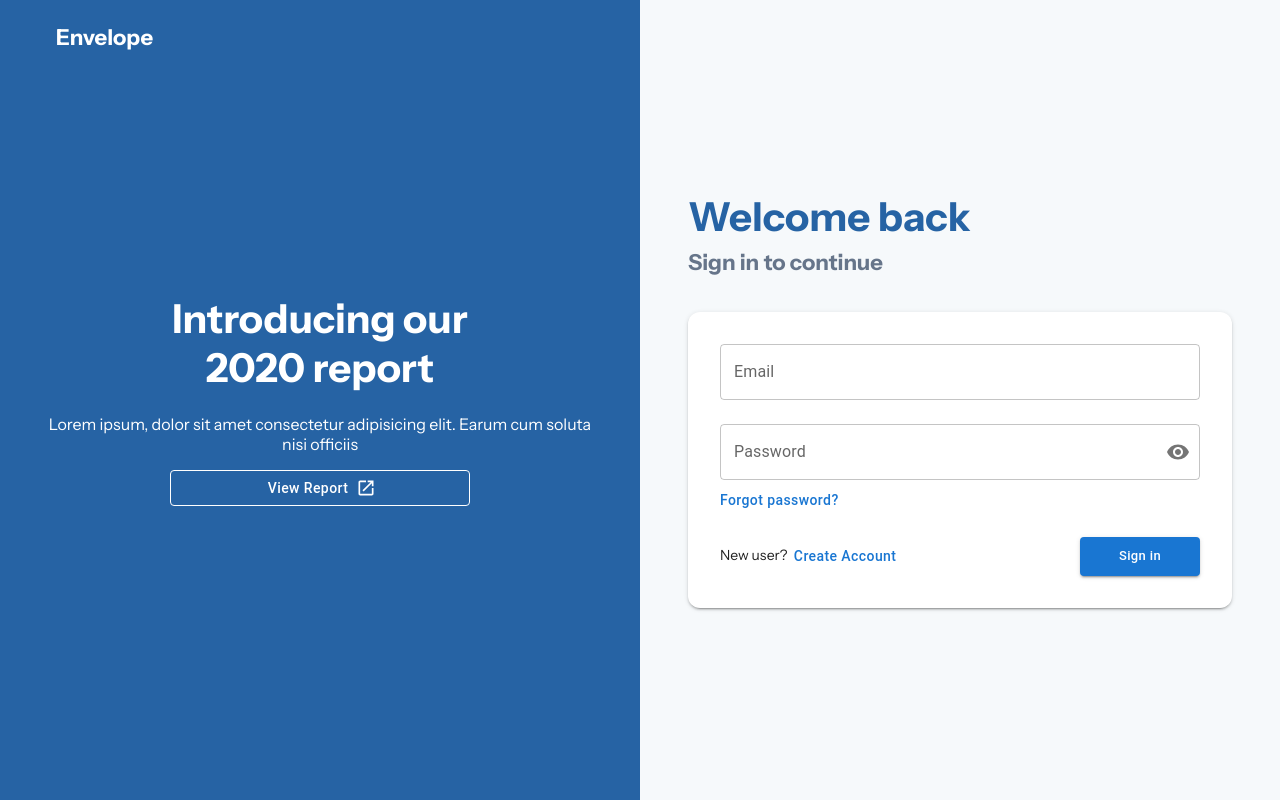
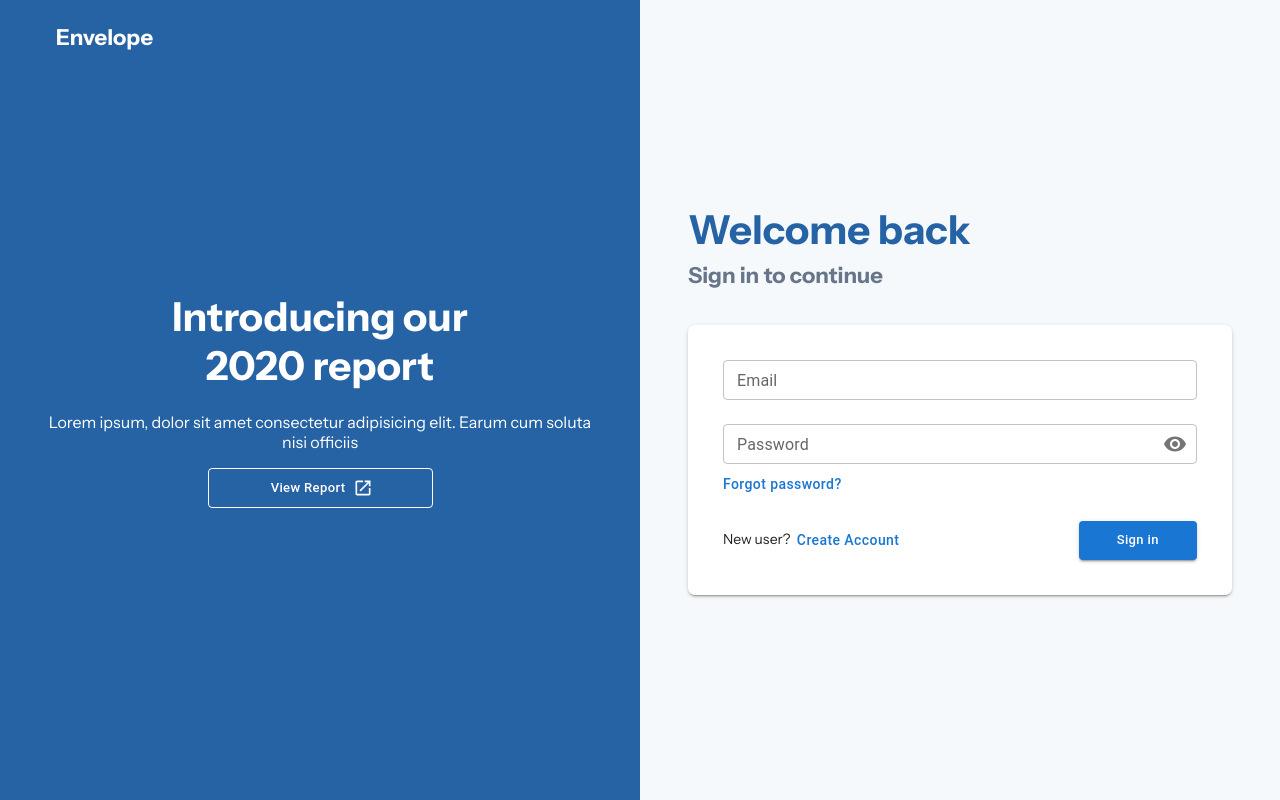
Before and after one commit to anshry/ZOG-FrontEnd-Test, a React (Vite) app: page / in a window 1280 px wide. Built offline with nearby package versions, Linux system fonts and the light colour scheme.

Commit message:
Improve responsitivity and cleaning unused imports

```diff
--- a/src/components/login/login.tsx
+++ b/src/components/login/login.tsx
@@ -1,39 +1,31 @@
-import React from 'react';
-import {
-  Box,
-  Button,
-  FormControl,
-  Grid,
-  IconButton,
-  InputAdornment,
-  InputLabel,
-  OutlinedInput,
-  Paper,
-  Stack,
-} from '@mui/material';
-import { useMutation, useQueryClient } from 'react-query';
-import Visibility from '@mui/icons-material/Visibility';
-import VisibilityOff from '@mui/icons-material/VisibilityOff';
+import { Grid } from '@mui/material';
 import LoginForm from './loginForm';
 import LoginContent from './loginContent';
 
 export default function Login() {
   return (
-    <Box sx={{ width: '100%', height: '100vh' }}>
     <Grid
       container
       alignItems={'center'}
       justifyContent={'center'}
-        height={'100%'}
+      height={{ md: '100vh', xs: '100%' }}
+      minHeight={{ xs: '100vh', md: 'unset' }}
       padding={0}
+      direction={{ xs: 'column', md: 'row' }}
     >
-        <Grid item xs={6} alignItems={'center'} height={'100%'}>
+      <Grid item xs={12} md={6} alignItems={'center'} height={'100%'}>
         <LoginContent />
       </Grid>
-        <Grid item xs={6} alignItems={'center'} height={'100%'}>
+      <Grid
+        item
+        xs={12}
+        md={6}
+        alignItems={'center'}
+        height={'100%'}
+        sx={{ flexGrow: 1 }}
+      >
         <LoginForm />
       </Grid>
     </Grid>
-    </Box>
   );
 }
--- a/src/components/login/loginContent.tsx
+++ b/src/components/login/loginContent.tsx
@@ -1,6 +1,5 @@
 import { Box, Button, Grid } from '@mui/material';
 import { OpenInNew } from '@mui/icons-material';
-import React from 'react';
 
 export default function LoginContent() {
   return (
@@ -8,40 +7,23 @@ export default function LoginContent() {
       sx={{
         alignItems: 'center',
         display: 'flex',
-        padding: '3rem',
         backgroundColor: '#2663a4',
         height: '100%',
         position: 'relative',
       }}
+      padding={{ xs: '1rem 1rem 5rem', md: '3rem' }}
     >
-      <h5
-        style={{
-          color: 'white',
-          position: 'absolute',
-          top: '1.5rem',
-          left: '3.5rem',
-          fontSize: 22,
-        }}
-      >
-        Envelope
-      </h5>
+      <h5 className="brand">Envelope</h5>
       <Grid container justifyContent="center" alignItems="center">
         <Grid item xs={12} marginBottom={2}>
-          <h1
-            style={{
-              textAlign: 'center',
-              color: 'white',
-              fontSize: '2.5rem',
-              marginBottom: 6,
-            }}
-          >
+          <h1 className="content-title">
             Introducing our
             <br />
             2020 report
           </h1>
         </Grid>
         <Grid item xs={12} marginBottom={2}>
-          <p style={{ textAlign: 'center', color: 'white' }}>
+          <p className="top-content">
             Lorem ipsum, dolor sit amet consectetur adipisicing elit. Earum cum
             soluta nisi officiis
           </p>
@@ -50,12 +32,11 @@ export default function LoginContent() {
           <Button
             variant="outlined"
             endIcon={<OpenInNew fontSize="small" />}
+            className="btn-small"
             sx={{
               textTransform: 'none',
               color: 'white',
               borderColor: 'white',
-              width: '55%',
-              maxWidth: '60%',
             }}
           >
             View Report
--- a/src/components/login/loginForm.tsx
+++ b/src/components/login/loginForm.tsx
@@ -38,35 +38,27 @@ export default function LoginForm({}: Props) {
       sx={{
         alignItems: 'center',
         display: 'flex',
-        padding: '3rem',
-        backgroundColor: '#f6f9fb',
         height: '100%',
       }}
+      padding={{ xs: '1rem', md: '3rem' }}
     >
       <Grid container justifyContent="center">
         <Grid item xs={12}>
           <Box sx={{ maxWidth: 600, margin: 'auto' }}>
             <h1
-              style={{ marginBottom: 0, color: '#2663a4', fontSize: '2.5rem' }}
+              style={{ marginBottom: 0, color: '#2663a4', textAlign: 'left' }}
+              className="form-title"
             >
               Welcome back
             </h1>
-            <h2
-              style={{
-                marginBottom: 36,
-                marginTop: 8,
-                fontSize: 22,
-                color: '#66758a',
-              }}
-            >
-              Sign in to continue
-            </h2>
+            <h2 className="subtitle">Sign in to continue</h2>
           </Box>
         </Grid>
         <Grid item xs={12}>
           <Paper
             elevation={2}
-            sx={{ padding: 4, borderRadius: 3, maxWidth: 600, margin: 'auto' }}
+            sx={{ borderRadius: 1.75 }}
+            className="login-form"
           >
             <form
               onSubmit={(e) => {
@@ -78,7 +70,10 @@ export default function LoginForm({}: Props) {
               <Grid spacing={0} container>
                 <Grid item xs={12} marginBottom={3}>
                   <FormControl sx={{ width: '100%' }} variant="outlined">
-                    <InputLabel htmlFor="outlined-adornment-password">
+                    <InputLabel
+                      htmlFor="outlined-adornment-password"
+                      size="small"
+                    >
                       Email
                     </InputLabel>
                     <OutlinedInput
@@ -86,6 +81,7 @@ export default function LoginForm({}: Props) {
                       type="email"
                       label="Email"
                       value={state.Email}
+                      size="small"
                       onChange={(e) =>
                         setState({ ...state, Email: e.target.value })
                       }
@@ -94,13 +90,17 @@ export default function LoginForm({}: Props) {
                 </Grid>
                 <Grid item xs={12} marginBottom={1} sx={{ paddingBottom: 0 }}>
                   <FormControl sx={{ width: '100%' }} variant="outlined">
-                    <InputLabel htmlFor="outlined-adornment-password">
+                    <InputLabel
+                      htmlFor="outlined-adornment-password"
+                      size="small"
+                    >
                       Password
                     </InputLabel>
                     <OutlinedInput
                       id="outlined-adornment-password"
                       type={showPassword ? 'text' : 'password'}
                       value={state.Password}
+                      size="small"
                       onChange={(e) =>
                         setState({ ...state, Password: e.target.value })
                       }
@@ -120,13 +120,17 @@ export default function LoginForm({}: Props) {
                     />
                   </FormControl>
                 </Grid>
-                <Grid item xs={12} sx={{ paddingTop: 0, marginBottom: 3 }}>
+                <Grid
+                  item
+                  xs={12}
+                  sx={{ paddingTop: 0 }}
+                  marginBottom={{ xs: 1.5, md: 3 }}
+                >
                   <Button
                     sx={{
-                      padding: 0,
-                      fontSize: '14px',
                       textTransform: 'none',
                     }}
+                    className="btn-forgot-password"
                   >
                     Forgot password?
                   </Button>
@@ -136,15 +140,15 @@ export default function LoginForm({}: Props) {
                   xs={9}
                   sx={{ display: 'flex', alignItems: 'center' }}
                 >
-                  <p style={{ fontSize: '14px' }}>
+                  <p className="text-new-user">
                     New user?
                     <Button
                       sx={{
                         marginLeft: 0.8,
                         padding: 0,
-                        fontSize: '14px',
                         textTransform: 'none',
                       }}
+                      className="text-new-user"
                     >
                       Create Account
                     </Button>
@@ -158,6 +162,7 @@ export default function LoginForm({}: Props) {
                       width: '100%',
                       padding: '.5rem',
                     }}
+                    className="btn-small"
                     type="submit"
                     disabled={isLoading}
                     variant="contained"
--- a/src/styles.scss
+++ b/src/styles.scss
@@ -7,3 +7,104 @@
     margin: 0;
     box-sizing: border-box;
 }
+
+body{
+    background-color: #f6f9fb;
+}
+
+.brand{
+    font-size: 14px;
+    color: white;
+    position: absolute;
+    top: .5rem;
+    left: 1.5rem;
+
+    @media screen and (min-width: 768px){
+        font-size: 22px;
+        top: 1.5rem;
+        left: 3.5rem;
+    }
+}
+
+.content-title{
+    text-align: center;
+    color: white;
+    font-size: 1.5rem;
+    margin-top: 5rem;
+    @media screen and (min-width: 768px){
+        font-size: 2.5rem;
+        margin-bottom: 6px;
+        margin-top: 0;
+    }
+}
+
+.form-title{
+    text-align: center;
+    color: white;
+    font-size: 1.5rem;
+    @media screen and (min-width: 768px){
+        font-size: 2.5rem;
+        margin-bottom: 6px;
+        margin-top: 0;
+    }
+}
+
+.subtitle{
+    font-size: 14px;
+    color: #66758a;
+    margin-bottom: 16px;
+    margin-top: 2px;
+
+    @media screen and (min-width: 768px){
+        font-size: 22px;
+        margin-bottom: 36px;
+        margin-top: 8px;
+    }
+}
+
+.top-content{
+    text-align: center;
+    color: white;
+    font-size: small;
+
+    @media screen and (min-width: 768px){
+        font-size: medium;
+    }
+}
+
+.login-form{
+    padding: 15px;
+    margin-top: 0;
+    @media screen and (min-width: 768px){
+        padding: 35px;
+        max-width: 600px;
+        margin: auto;
+    }
+}
+
+.btn-forgot-password{
+    font-size: 12px !important;
+    padding: 0 !important;
+
+    @media screen and (min-width: 768px){
+        font-size: 14px !important;
+    }
+}
+
+.text-new-user{
+    font-size: 12px !important;
+
+    @media screen and (min-width: 768px){
+        font-size: 14px !important;;
+    }
+}
+
+.btn-small{
+    font-size: x-small !important;
+
+    @media screen and (min-width: 768px){
+        width: 225px;
+        font-size: small !important;
+        padding: .5rem !important;
+    }
+}
```
Lines whose indentation alone changed are shown as unchanged.
